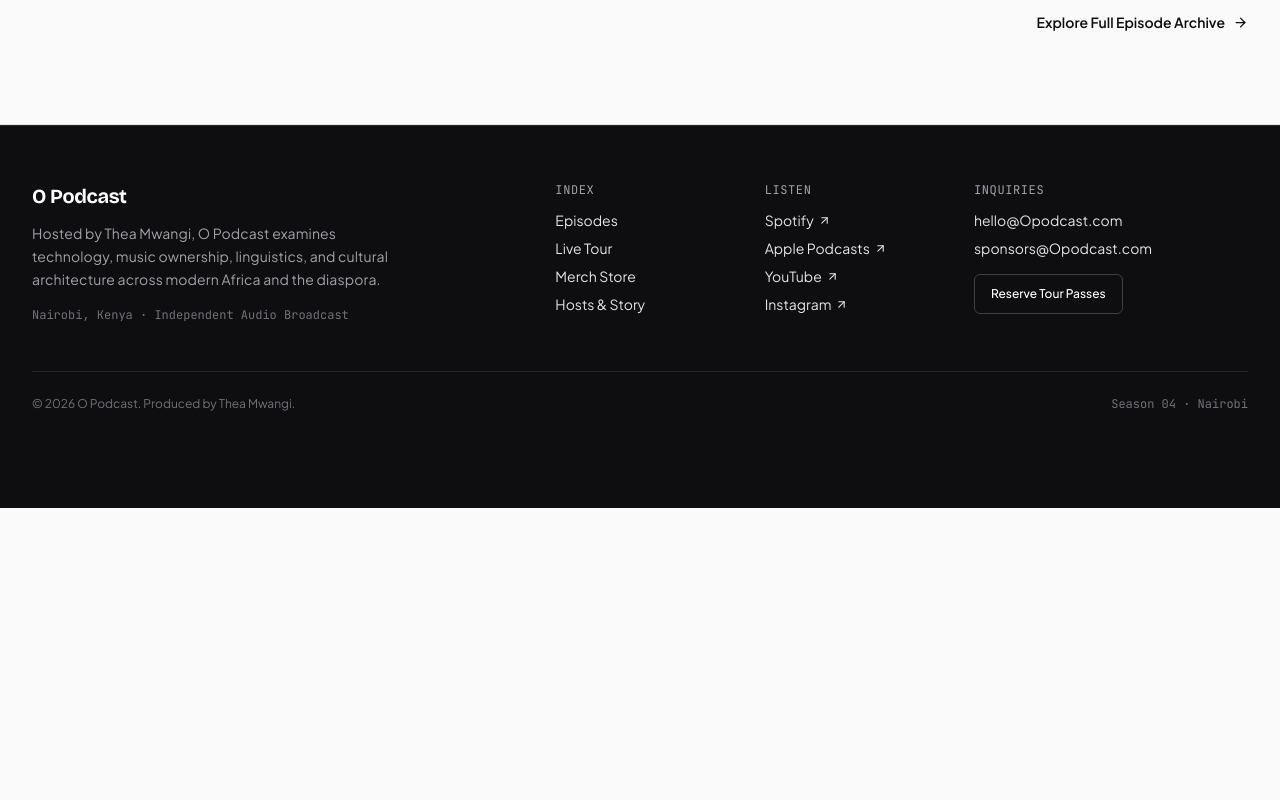
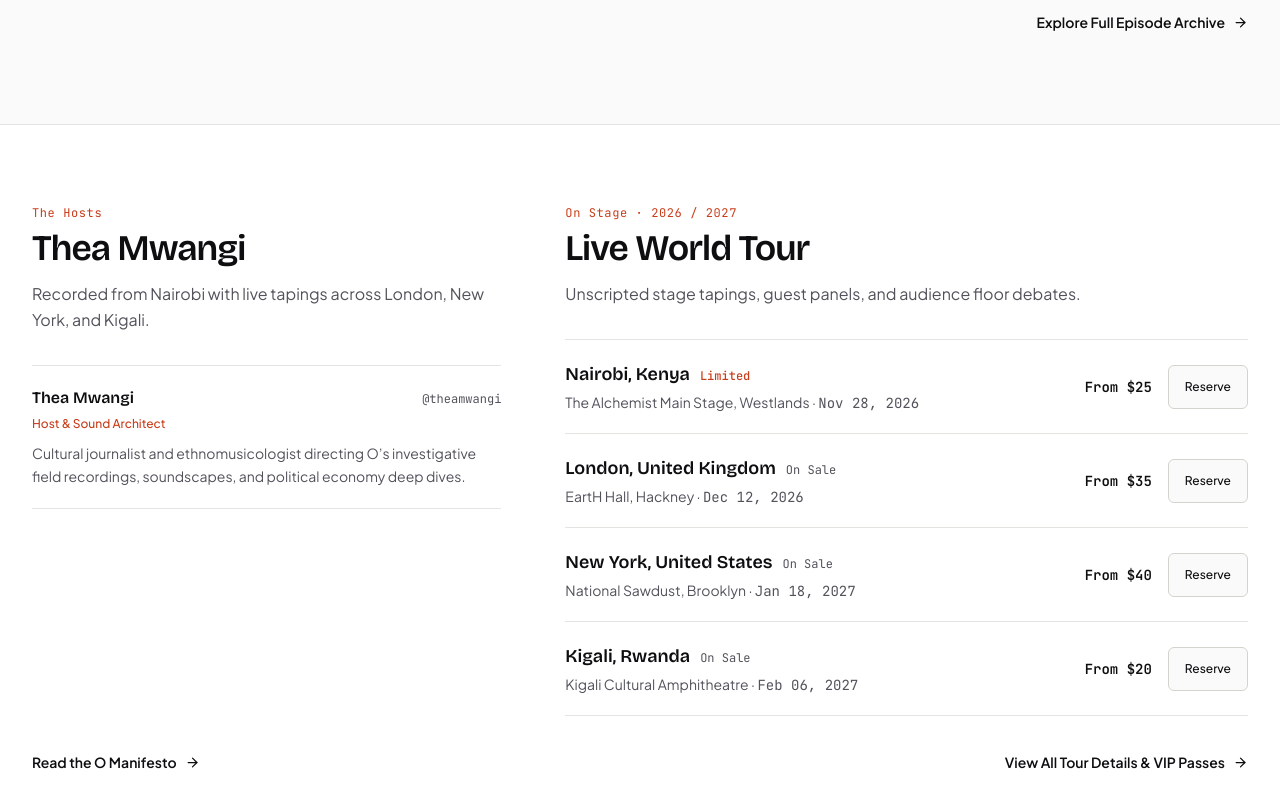
Before and after one commit to ode96-dev/o-podcast, a Next.js app: page / in a window 1280 px wide. Shown: the part 2080-2880 px from the top of the page. Before the commit the page ends 2588 px from the top, so only its background shows below. Built offline with nearby package versions, Linux system fonts and the light colour scheme.

Commit message:
feat: add HostsAndTour component to showcase hosts and tour details

```diff
--- a/src/app/page.tsx
+++ b/src/app/page.tsx
@@ -1,12 +1,14 @@
 import React from "react";
 import { PodcastHero } from "@/components/home/podcast-hero";
 import { LatestEpisodes } from "@/components/home/latest-episodes";
+import { HostsAndTour } from "@/components/home/hosts-and-tour";
 
 export default function HomePage() {
   return (
     <main>
       <PodcastHero />
       <LatestEpisodes />
+      <HostsAndTour />
     </main>
   );
 }
--- /dev/null
+++ b/src/components/home/hosts-and-tour.tsx
@@ -0,0 +1,127 @@
+"use client";
+
+import React from "react";
+import Link from "next/link";
+import { ArrowRight } from "lucide-react";
+import { SectionHeading } from "@/components/ui/section-heading";
+import { HOSTS, TOUR_DATES } from "@/lib/data";
+import { useTickets } from "@/lib/ticket-context";
+
+export function HostsAndTour() {
+  const { openTicketModal } = useTickets();
+
+  return (
+    <section className="py-14 sm:py-20 border-b border-[#E4E4E0] bg-white">
+      <div className="max-w-7xl mx-auto px-4 sm:px-6 lg:px-8">
+        <div className="grid grid-cols-1 lg:grid-cols-12 gap-12 lg:gap-16">
+          <div className="lg:col-span-5 flex flex-col justify-between">
+            <div>
+              <SectionHeading
+                kicker="The Hosts"
+                title="Thea Mwangi"
+                subtitle="Recorded from Nairobi with live tapings across London, New York, and Kigali."
+              />
+
+              <div className="mt-8 divide-y divide-[#E4E4E0] border-t border-b border-[#E4E4E0]">
+                {HOSTS.map((host) => (
+                  <div key={host.name} className="py-5 space-y-1.5">
+                    <div className="flex items-baseline justify-between gap-4">
+                      <h3 className="font-display text-base font-semibold text-[#0E0E10]">
+                        {host.name}
+                      </h3>
+                      <span className="font-mono text-xs text-[#52525B]">
+                        {host.twitter}
+                      </span>
+                    </div>
+                    <p className="text-xs font-medium text-[#C83E1B]">
+                      {host.role}
+                    </p>
+                    <p className="text-sm text-[#52525B] leading-relaxed pt-1">
+                      {host.bio}
+                    </p>
+                  </div>
+                ))}
+              </div>
+            </div>
+
+            <div className="mt-6">
+              <Link
+                href="/about"
+                className="inline-flex items-center gap-2 min-h-11 text-sm font-semibold text-[#0E0E10] hover:text-[#C83E1B] transition-colors"
+              >
+                <span>Read the O Manifesto</span>
+                <ArrowRight size={15} aria-hidden="true" />
+              </Link>
+            </div>
+          </div>
+
+          <div className="lg:col-span-7 flex flex-col justify-between">
+            <div>
+              <div className="flex items-end justify-between gap-4 mb-8">
+                <SectionHeading
+                  kicker="On Stage · 2026 / 2027"
+                  title="Live World Tour"
+                  subtitle="Unscripted stage tapings, guest panels, and audience floor debates."
+                />
+              </div>
+
+              <div className="divide-y divide-[#E4E4E0] border-t border-b border-[#E4E4E0]">
+                {TOUR_DATES.map((tour) => (
+                  <div
+                    key={tour.id}
+                    className="py-4 sm:py-5 flex flex-col sm:flex-row sm:items-center justify-between gap-4"
+                  >
+                    <div className="space-y-1 min-w-0">
+                      <div className="flex items-baseline gap-2.5 flex-wrap">
+                        <h3 className="font-display text-lg font-semibold text-[#0E0E10]">
+                          {tour.city}, {tour.country}
+                        </h3>
+                        <span
+                          className={`font-mono text-xs ${
+                            tour.status === "Limited"
+                              ? "text-[#C83E1B] font-medium"
+                              : "text-[#52525B]"
+                          }`}
+                        >
+                          {tour.status}
+                        </span>
+                      </div>
+                      <p className="text-xs sm:text-sm text-[#52525B]">
+                        {tour.venue} <span aria-hidden="true">·</span>{" "}
+                        <span className="font-mono tabular-nums">
+                          {tour.date}
+                        </span>
+                      </p>
+                    </div>
+
+                    <div className="flex items-center justify-between sm:justify-end gap-4 shrink-0">
+                      <span className="font-mono tabular-nums text-sm font-semibold text-[#0E0E10]">
+                        From ${tour.ticketPrice}
+                      </span>
+                      <button
+                        onClick={() => openTicketModal(tour)}
+                        className="min-h-11 px-4 py-2 rounded-md border border-[#D4D4CE] hover:border-[#0E0E10] bg-[#FAFAFA] hover:bg-[#0E0E10] text-[#0E0E10] hover:text-white text-xs font-medium transition-colors cursor-pointer whitespace-nowrap"
+                      >
+                        Reserve
+                      </button>
+                    </div>
+                  </div>
+                ))}
+              </div>
+            </div>
+
+            <div className="mt-6 flex justify-start sm:justify-end">
+              <Link
+                href="/live"
+                className="inline-flex items-center gap-2 min-h-11 text-sm font-semibold text-[#0E0E10] hover:text-[#C83E1B] transition-colors"
+              >
+                <span>View All Tour Details &amp; VIP Passes</span>
+                <ArrowRight size={15} aria-hidden="true" />
+              </Link>
+            </div>
+          </div>
+        </div>
+      </div>
+    </section>
+  );
+}
--- a/src/lib/data.ts
+++ b/src/lib/data.ts
@@ -28,7 +28,7 @@ export const PODCAST_INFO = {
 export const HOSTS: Host[] = [
   {
     name: "Thea Mwangi",
-    role: "Co-Host & Sound Architect",
+    role: "Host & Sound Architect",
     city: "Nairobi",
     bio: "Cultural journalist and ethnomusicologist directing O’s investigative field recordings, soundscapes, and political economy deep dives.",
     twitter: "@theamwangi",
```
